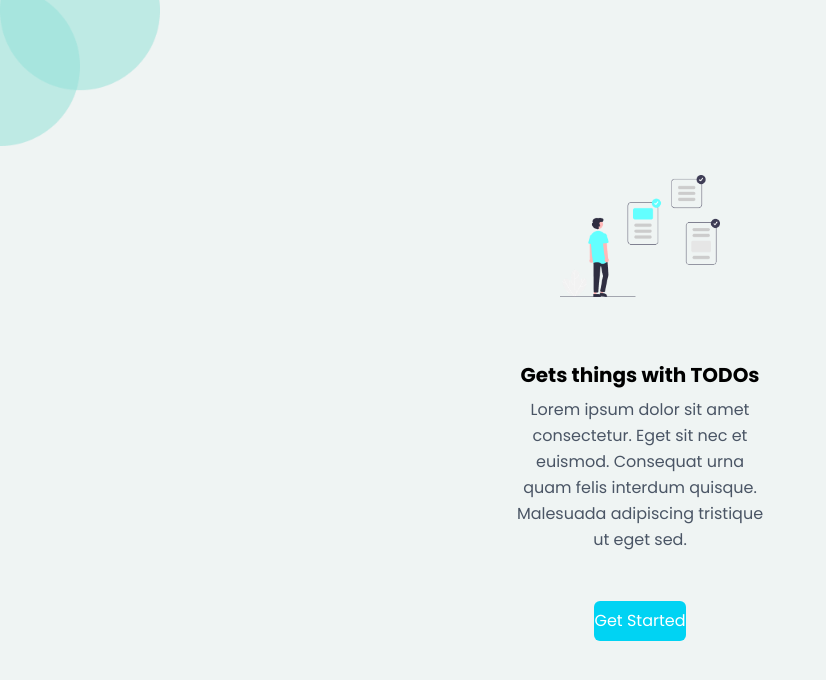
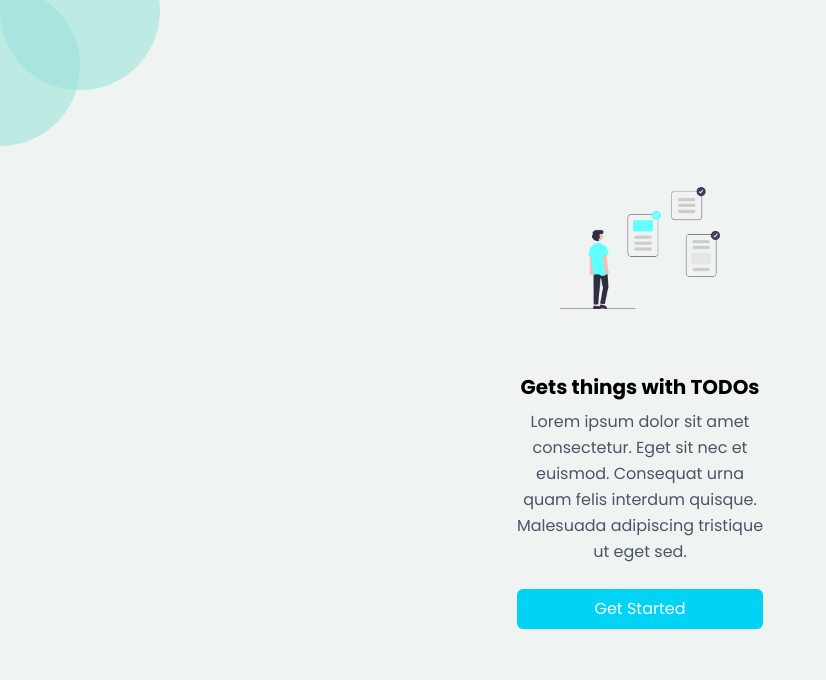
Before and after one commit to devtofunmi/todomobile, a Next.js app: page / in a window 1280 px wide. Shown: the top 680 px of the page, without its empty margins (0-826 px from the left). Built offline with nearby package versions, Linux system fonts and the light colour scheme.

Commit message:
Update onboarding.tsx

```diff
--- a/pages/onboarding.tsx
+++ b/pages/onboarding.tsx
@@ -22,7 +22,7 @@
           ut eget sed.
         </p>
 
-        <div className="w-full flex justify-center mt-6">
+        <div className="w-full">
           <Link href="/register">
             <Button>Get Started</Button>
           </Link>
```
